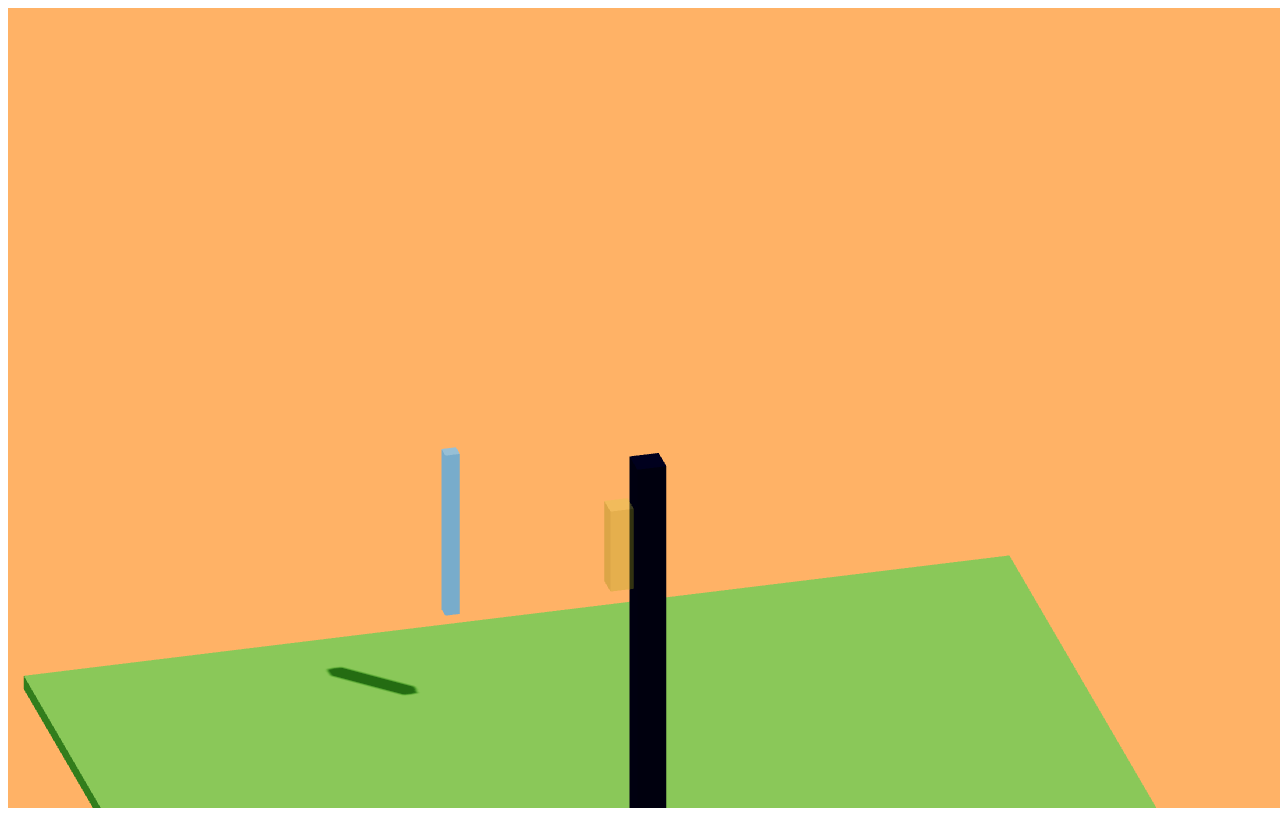
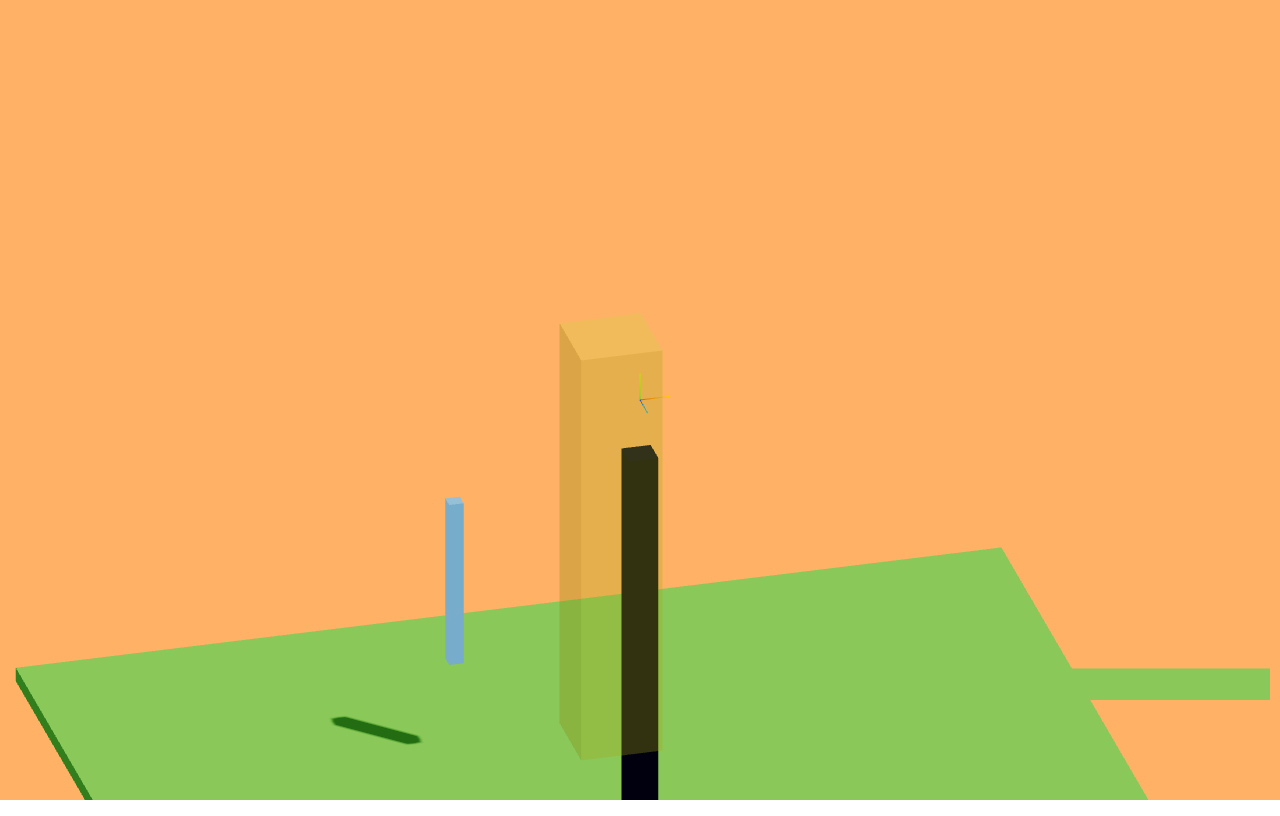
Before and after one commit to ciruelosmf/rocketcatcher69, a Next.js app: page / in a window 1280 px wide. Built offline with nearby package versions, Linux system fonts and the light colour scheme.

Commit message:
viewpoert better
viewpoert better

```diff
--- /dev/null
+++ b/src/app/AxesHelperComponent.tsx
@@ -0,0 +1,28 @@
+// You can put this in a new file, e.g., `src/components/AxesHelperComponent.tsx`
+// or directly in your `RocketLandingScene.tsx` file if you prefer
+
+import React, { useMemo } from 'react';
+import * as THREE from 'three';
+
+interface AxesHelperProps {
+    /** The size (length) of the axes lines. Default is 5. */
+    size?: number;
+    /** Optional position for the helper. Default is [0, 0, 0]. */
+    position?: [number, number, number];
+}
+
+/**
+ * A simple component to render THREE.AxesHelper in the scene.
+ * Helps visualize the X (red), Y (green), and Z (blue) axes.
+ */
+const AxesHelperComponent: React.FC<AxesHelperProps> = ({ size = 1, position = [0, 0, 0] }) => {
+    // useMemo ensures the AxesHelper instance is not recreated on every render,
+    // unless the 'size' prop changes.
+    const axesHelper = useMemo(() => new THREE.AxesHelper(size), [size]);
+
+    // We use the 'primitive' component from R3F to render an existing Three.js object.
+    // We apply the position prop directly to the primitive element.
+    return <primitive object={axesHelper} position={position} />;
+};
+
+export default AxesHelperComponent; // Export if in a separate file
--- a/src/app/page.tsx
+++ b/src/app/page.tsx
@@ -4,7 +4,7 @@ import React, { Suspense, useRef, useEffect, useState, useLayoutEffect } from 'r
 import { Canvas, useFrame, useThree } from '@react-three/fiber';
 import { OrbitControls, OrthographicCamera, Text } from '@react-three/drei';
 import * as THREE from 'three';
-
+import AxesHelperComponent from './AxesHelperComponent';
 // --- Constants ---
 // Scene
 const PLATFORM_Y = -16.5;
@@ -23,8 +23,8 @@ const PLATFORM_TOP_Y = PLATFORM_Y + PLATFORM_HEIGHT; // Result: -16.5 + 14.5 = -
 
 // --- Capture Zone Definition ---
 // This defines the target *volume* where the rocket needs to be for a successful catch
-const CAPTURE_ZONE_WIDTH = 0.8; // Must be within this horizontal width (centered)
-const CAPTURE_ZONE_DEPTH = 0.8; // Must be within this horizontal depth (centered)
+const CAPTURE_ZONE_WIDTH = 2.8; // Must be within this horizontal width (centered)
+const CAPTURE_ZONE_DEPTH = 2.8; // Must be within this horizontal depth (centered)
 // CAPTURE_TARGET_Y is the *ideal* Y coordinate for the ROCKET'S CENTER during capture.
 // Let's align it with the top of the platform structure for now.
 const CAPTURE_TARGET_Y = PLATFORM_TOP_Y; // Target Y = -2.0
@@ -37,7 +37,7 @@ const CAPTURE_ZONE_MAX_Y = CAPTURE_TARGET_Y + CAPTURE_VERTICAL_TOLERANCE; // -1.
 
 
 // --- Capture Time ---
-const REQUIRED_CAPTURE_TIME = 2.0; // Seconds required inside the zone
+const REQUIRED_CAPTURE_TIME = 0.1; // Seconds required inside the zone
 
 
 // Rocket Physics & Control
@@ -88,7 +88,7 @@ const RESET_KEY = 'r';
 type GameState = 'playing' | 'landed' | 'crashed' | 'resetting';
 
 // Wind
-const WIND_MAX_STRENGTH = 0.3;
+const WIND_MAX_STRENGTH = 0.001; // 0 orginal
 const getRandomWindVector = (): THREE.Vector3 => {
     const angle = Math.random() * Math.PI * 2;
     const strength = Math.random() * WIND_MAX_STRENGTH;
@@ -165,7 +165,7 @@ const CaptureZoneVisualizer = () => {
 
     return (
         <mesh position={visualizerPosition} name="captureZoneVisualizer">
-            <boxGeometry args={[CAPTURE_ZONE_WIDTH, visualizerHeight, CAPTURE_ZONE_DEPTH]} />
+            <boxGeometry args={[CAPTURE_ZONE_WIDTH, visualizerHeight+12, CAPTURE_ZONE_DEPTH]} />
             <meshStandardMaterial
                 color="yellow" // Use a distinct color
                 transparent={true}
@@ -353,9 +353,13 @@ const FallingRocket = () => {
 
 
       if (isInVerticalZone) {
+        console.log(isInVerticalZone, "if (isInVerticalZone)_____________");
+
         // Check if rocket's CENTER is horizontally within the capture zone bounds
-        const isInHorizontalZoneX = Math.abs(currentPosition.x - PLATFORM_CENTER_X) <= CAPTURE_ZONE_WIDTH / 2;
+        const isInHorizontalZoneX = Math.abs(currentPosition.x - PLATFORM_CENTER_X -1 ) <= CAPTURE_ZONE_WIDTH / 2;
         const isInHorizontalZoneZ = Math.abs(currentPosition.z - PLATFORM_CENTER_Z) <= CAPTURE_ZONE_DEPTH / 2;
+        console.log(isInHorizontalZoneX, "if (isInHorizontalZoneX)");
+        console.log(isInHorizontalZoneZ, "if (isInHorizontalZoneZ)");
 
         // --- Placeholder for future checks ---
         // TODO: Add speed and tilt checks here later
@@ -371,6 +375,7 @@ const FallingRocket = () => {
 
             // Update status message to show timer progress
             setStatusMessage(`In capture zone... Holding for ${timeInCaptureZoneRef.current.toFixed(1)} / ${REQUIRED_CAPTURE_TIME.toFixed(1)}s`);
+            console.log(REQUIRED_CAPTURE_TIME, "REQUIRED_CAPTURE_TIME");
 
             // Check if required time has been reached
             if (timeInCaptureZoneRef.current >= REQUIRED_CAPTURE_TIME) {
@@ -483,7 +488,7 @@ const MultiViewRenderer = () => {
     const pipWidth = Math.floor(size.width / 4);
     const pipHeight = Math.floor(size.height / 4);
     const pipX = size.width - pipWidth - 10;
-    const pipY = 10;
+    const pipY = 100;
     const pipViewport = { x: pipX, y: pipY, width: pipWidth, height: pipHeight };
 
     gl.autoClear = false;
@@ -532,7 +537,16 @@ const RocketLandingScene = () => {
 
   return (
     <Canvas
-      style={{ width: '100vw', height: '100vh', background: '#FFB266' }}
+      style={{
+        position: 'fixed', // Position it relative to the viewport
+        top: 0,
+        left: 0,
+        width: '100%',    // Fill the width of the viewport
+        height: '100%',   // Fill the height of the viewport
+        background: '#FFB266',
+        touchAction: 'none'
+
+      }}
       shadows
       // Disable default rendering loop if using custom MultiViewRenderer that handles it
       // frameloop="demand" // Or manage manually if MultiViewRenderer isn't rendering every frame
@@ -550,7 +564,7 @@ const RocketLandingScene = () => {
             // top={frustumSize / 2}
             // bottom={-frustumSize / 2}
         />
-
+<AxesHelperComponent size={1} /> {/* Adjust size as needed */}
       {/* Lighting */}
       <ambientLight intensity={0.5} />
       <directionalLight
```
